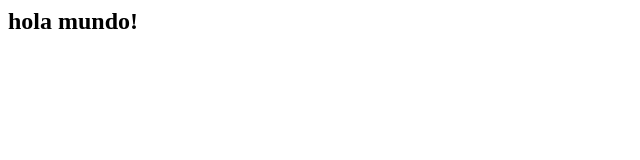
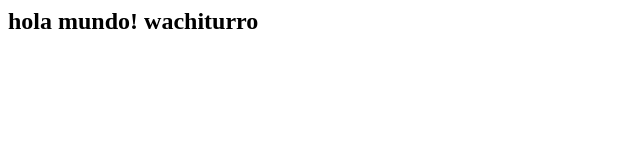
Before and after one commit to febef/febef.github.io, a plain HTML site: page index.html in a window 1280 px wide. Shown: the whole page, without its empty margins (0-640 px from the left). Drawn offline with Linux system fonts and the light colour scheme.

Commit message:
add wachiturro

```diff
--- a/index.html
+++ b/index.html
@@ -3,6 +3,6 @@
 <title>hola</title>
 </head>
 <body>
-<h2> hola mundo!</h2>
+<h2> hola mundo! wachiturro  </h2>
 </body>
 <html>
```
